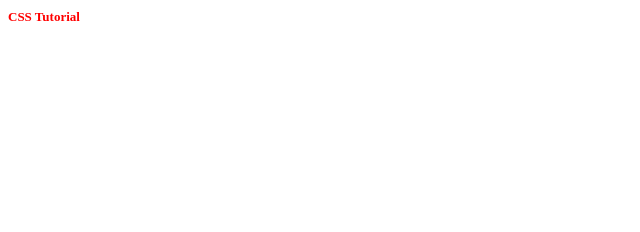
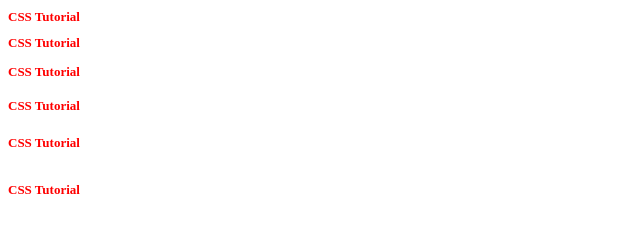
Before and after one commit to aritriana/belajar-css, a plain HTML site: page index.html in a window 1280 px wide. Shown: the whole page, without its empty margins (0-640 px from the left). Drawn offline with Linux system fonts and the light colour scheme.

Commit message:
Modifikasi file css dan html

```diff
--- a/assets/css/app.css
+++ b/assets/css/app.css
@@ -1,4 +1,4 @@
-h1{
+h1,h2,h3,h4,h5,h6{
     color: red;
     font-size: small;
 }
--- a/index.html
+++ b/index.html
@@ -18,5 +18,10 @@
     -->
 
     <h1>CSS Tutorial</h1>
+    <h2>CSS Tutorial</h2>
+    <h3>CSS Tutorial</h3>
+    <h4>CSS Tutorial</h4>
+    <h5>CSS Tutorial</h5>
+    <h6>CSS Tutorial</h6>
 </body>
 </html>
```
